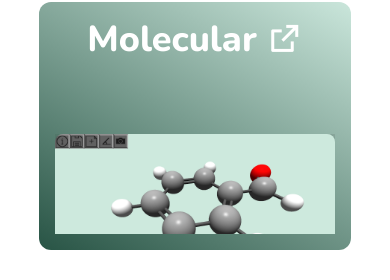
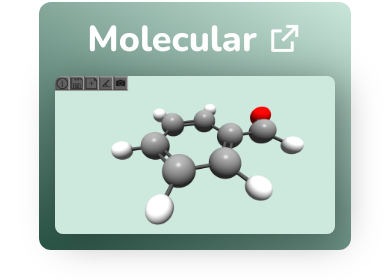
Before and after one commit to wuguishifu/portfolio, a React (Vite) app: page /projects in a window 390 px wide. Shown: the part 262-542 px from the top of the page. Built offline with nearby package versions, Linux system fonts and the light colour scheme; what tailwindcss-animation-delay would draw is missing.

Commit message:
fixed issue where images would stretch on mobile due to a classic ios bug

```diff
--- a/src/projects/Projects.tsx
+++ b/src/projects/Projects.tsx
@@ -31,7 +31,7 @@ function ProjectRow({ project, reverse, style }: { project: Page; reverse: boole
                 {project.title && <div className="text-4xl md:text-5xl font-bold text-white">{project.title} <i className="ri-external-link-line" /></div>}
                 <div className="text-lg text-white opacity-70 md:block hidden">{block.section_text}</div>
             </div>
-            <div className="flex-[1] flex-shrink overflow-hidden">
+            <div className="flex-[1] flex-shrink">
                 <img
                     className={`${project.hide_shadow ? '' : 'shadow'} rounded-lg`}
                     src={project.image_path + block.section_image}
--- a/src/quick-codes/QuickCodes.tsx
+++ b/src/quick-codes/QuickCodes.tsx
@@ -31,11 +31,13 @@ function CodeRow({ project, reverse, style }: { project: Page; reverse: boolean;
                 {project.title && <div className="text-4xl md:text-5xl font-bold text-white">{project.title} <i className="ri-external-link-line" /></div>}
                 <div className="text-lg text-white opacity-70 md:block hidden">{block.section_text}</div>
             </div>
-            <img
-                className={`${project.hide_shadow ? '' : 'shadow'} rounded-lg flex-[1] flex-shrink overflow-hidden`}
-                src={project.image_path + block.section_image}
-                alt={block.section_image}
-            />
+            <div className="flex-[1] flex-shrink">
+                <img
+                    className={`${project.hide_shadow ? '' : 'shadow'} rounded-lg`}
+                    src={project.image_path + block.section_image}
+                    alt={block.section_image}
+                />
+            </div>
         </Link>
     );
 }
```
